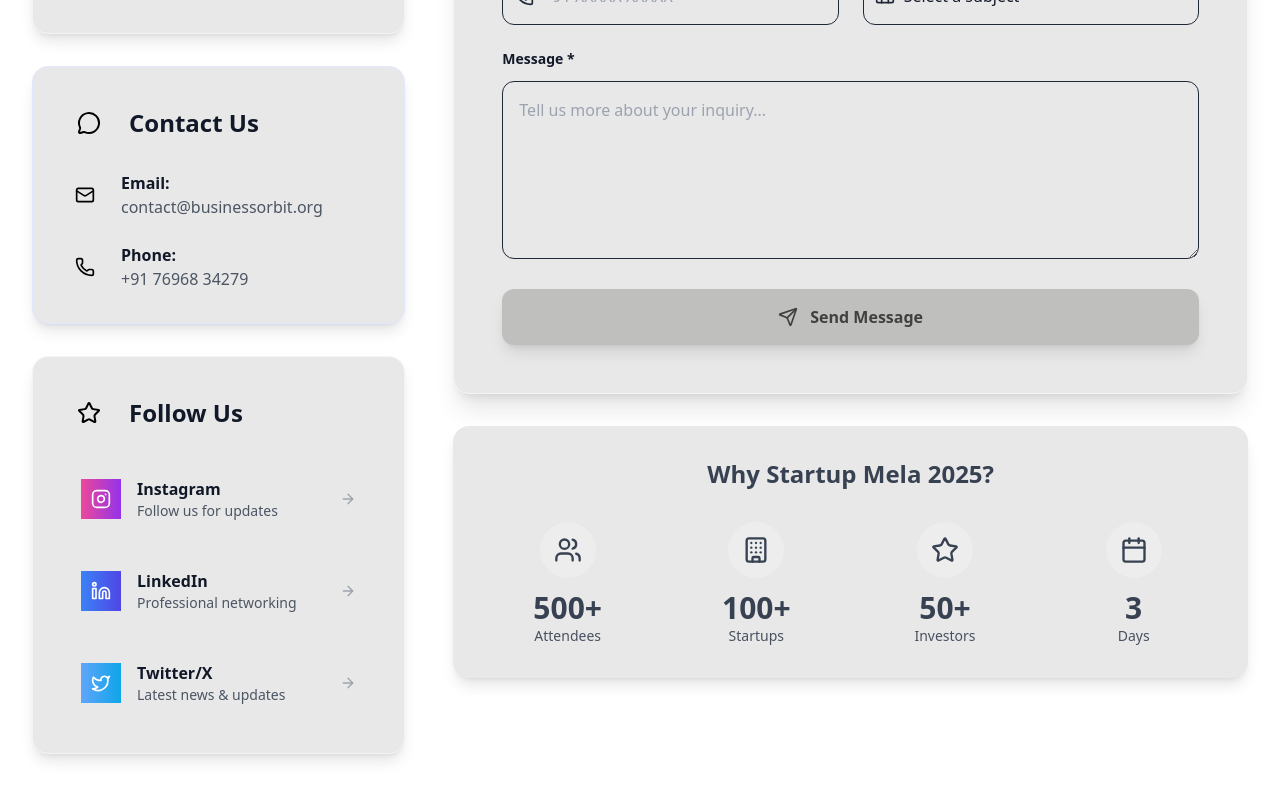
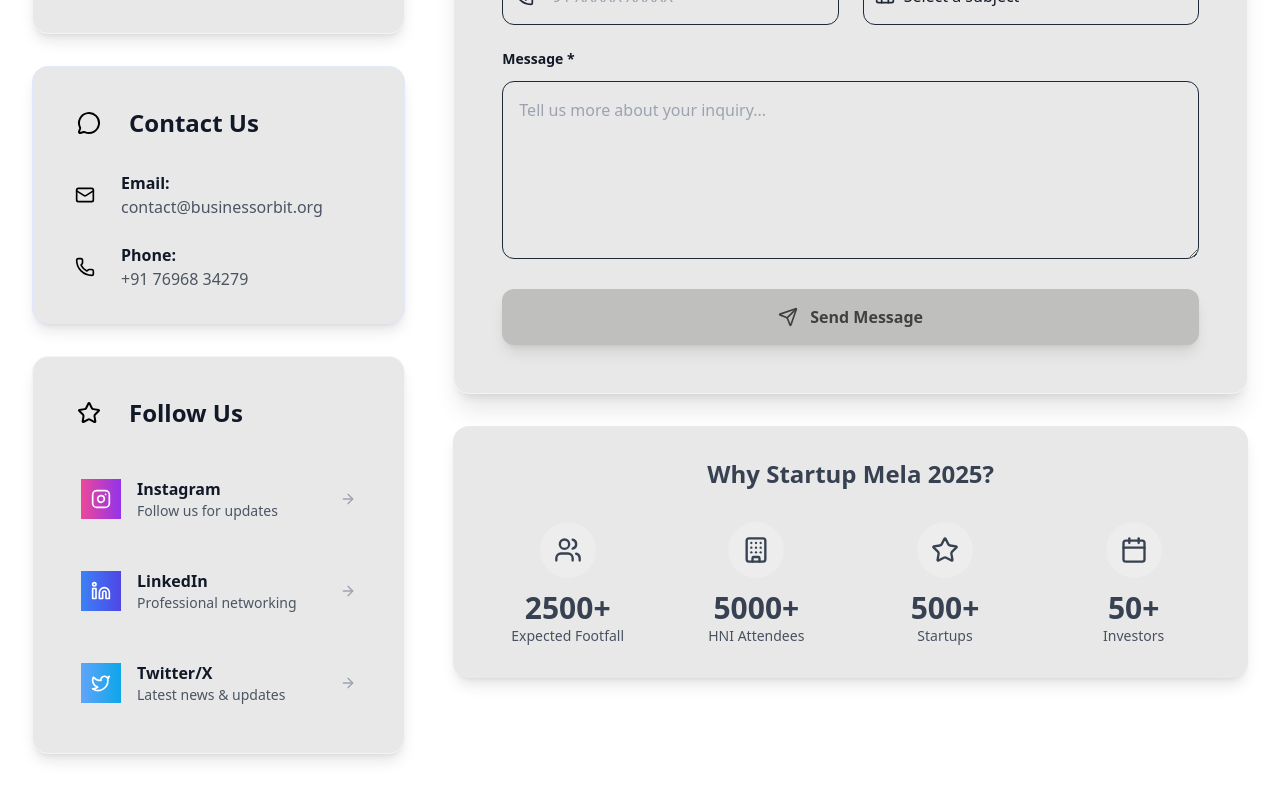
Before and after one commit to businessorbit/Startup-mela, a React (Vite) app: page /contact in a window 1280 px wide. Shown: the part 1220-2020 px from the top of the page. Built offline with nearby package versions, Linux system fonts and the light colour scheme; no server answers.

Commit message:
added updated section in contact

```diff
--- a/src/components/Contact.jsx
+++ b/src/components/Contact.jsx
@@ -367,29 +367,29 @@ const ContactPage = () => {
                   <div className="w-14 h-14 bg-white/20 rounded-full flex items-center justify-center mx-auto mb-3">
                     <Users className="w-7 h-7" />
                   </div>
-                  <p className="text-3xl font-bold">500+</p>
-                  <p className="text-sm opacity-90">Attendees</p>
+                  <p className="text-3xl font-bold">2500+</p>
+                  <p className="text-sm opacity-90">Expected Footfall</p>
                 </div>
                 <div className="text-center">
                   <div className="w-14 h-14 bg-white/20 rounded-full flex items-center justify-center mx-auto mb-3">
                     <Building className="w-7 h-7" />
                   </div>
-                  <p className="text-3xl font-bold">100+</p>
-                  <p className="text-sm opacity-90">Startups</p>
+                  <p className="text-3xl font-bold">5000+</p>
+                  <p className="text-sm opacity-90">HNI Attendees</p>
                 </div>
                 <div className="text-center">
                   <div className="w-14 h-14 bg-white/20 rounded-full flex items-center justify-center mx-auto mb-3">
                     <Star className="w-7 h-7" />
                   </div>
-                  <p className="text-3xl font-bold">50+</p>
-                  <p className="text-sm opacity-90">Investors</p>
+                  <p className="text-3xl font-bold">500+</p>
+                  <p className="text-sm opacity-90">Startups</p>
                 </div>
                 <div className="text-center">
                   <div className="w-14 h-14 bg-white/20 rounded-full flex items-center justify-center mx-auto mb-3">
                     <Calendar className="w-7 h-7" />
                   </div>
-                  <p className="text-3xl font-bold">3</p>
-                  <p className="text-sm opacity-90">Days</p>
+                  <p className="text-3xl font-bold">50+</p>
+                  <p className="text-sm opacity-90">Investors</p>
                 </div>
               </div>
             </div>
```
